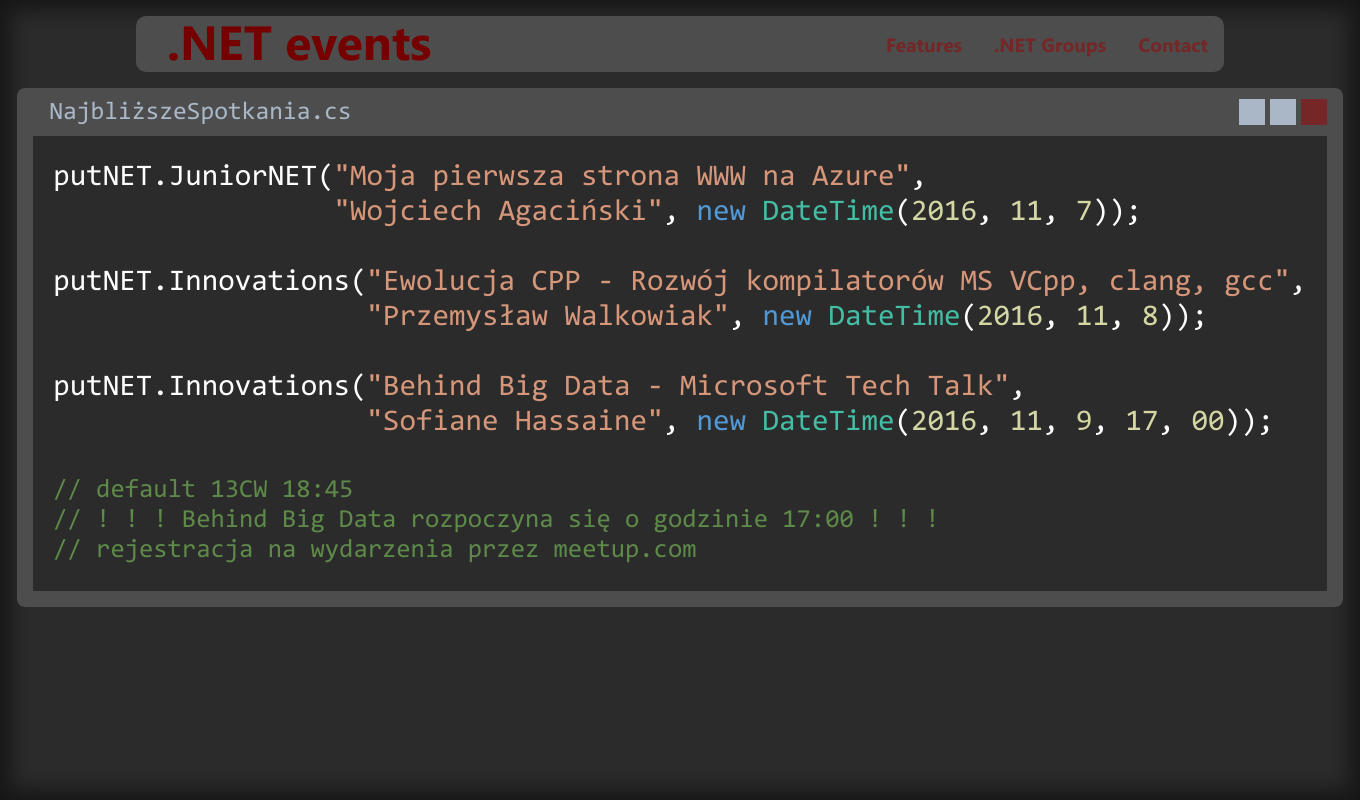
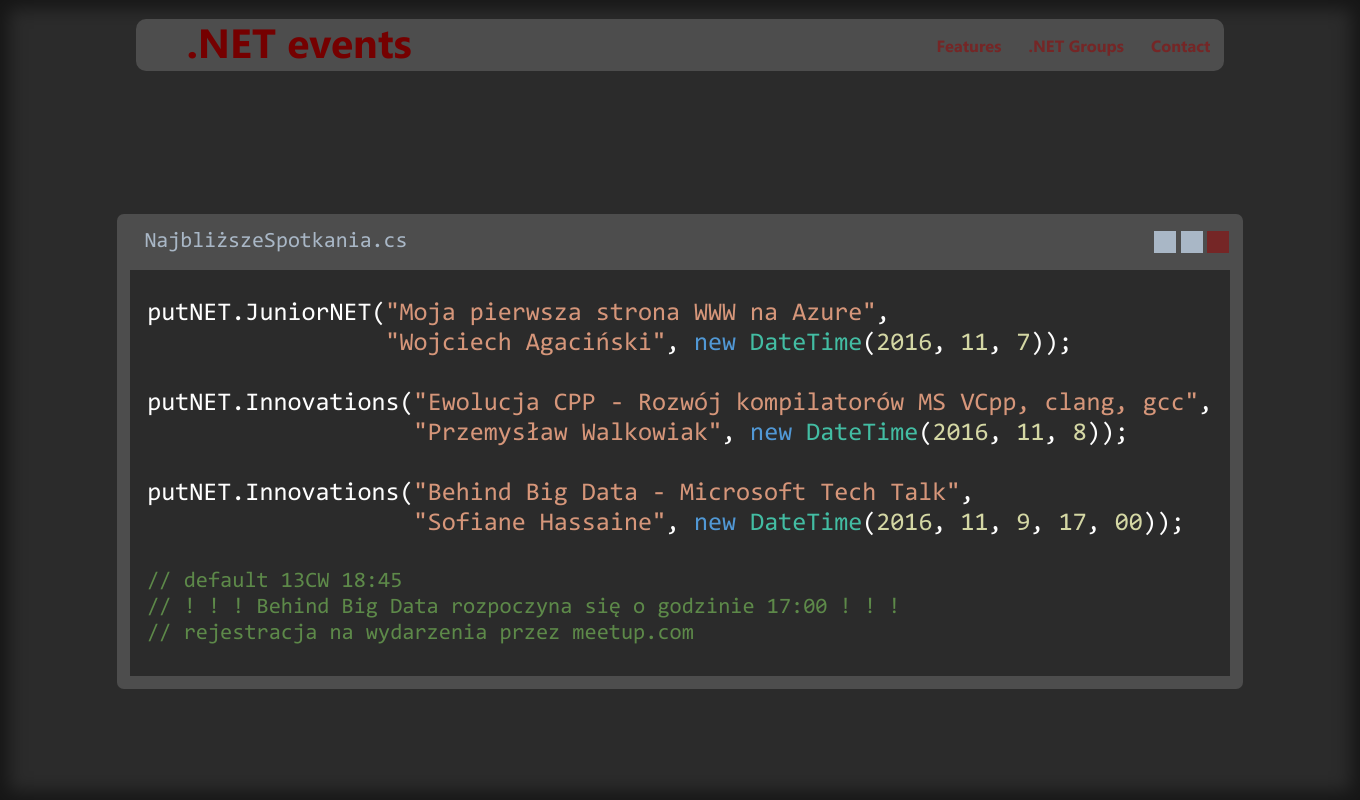
Before and after one commit to Nuurek/dotNet_events, a Django app: page / in a window 1360 px wide. Run offline with Django 3.2, Linux system fonts and the light colour scheme; style sheets or scripts are compiled from the project's sources; some libraries are stand-ins or nearby versions.

Commit message:
CSS modified for higher resolution responsive design. Site wrapper adapted for larger site content.

```diff
--- a/events/static/css/schedule.scss
+++ b/events/static/css/schedule.scss
@@ -21,15 +21,15 @@
 
         .top-row {
             position: absolute;
-            left: 32px;
-            right: 16px;
-            height: 48px;
+            left: 2vw;
+            right: 1vw;
+            height: 7vh;
             display: flex;
             justify-content: space-between;
             z-index: 1;
 
             .window-title {
-                font-size: 25px;
+                font-size: 1.6vw;
                 color: $light-gray;
                 align-self: center;
                 z-index: 1;
@@ -38,12 +38,11 @@
             .buttons {
                 display: flex;
                 flex-direction: row;
-                width: 88px;
+                width: 5.5vw;
                 justify-content: space-between;
 
                 .button {
-                    width: 26px;
-                    height: 26px;
+                    padding: 0.8vw;
                     align-self: center;
                 }
 
@@ -59,19 +58,19 @@
 
         .window {
             background-color: $dark-gray;
-            border: 16px solid $gray;
-            border-top-width: 48px;
-            border-radius: 8px;
+            border: 1vw solid $gray;
+            border-top-width: 7vh;
+            border-radius: 0.5vw;
             box-sizing: border-box;
             z-index: -1;
 
             .events {
                 display: inline-flex;
                 flex-direction: column;
-                padding: 25px 20px;
+                padding: 3.65vh 1.25vw;
 
                 > * {
-                    font-size: 30px;
+                    font-size: 1.875vw;
                     color: $super-light-gray;
                 }
 
@@ -110,7 +109,7 @@
                 }
 
                 .info {
-                    font-size: 26px;
+                    font-size: 1.625vw;
                     color: #5d8949;
                 }
             }
--- a/events/static/css/site.scss
+++ b/events/static/css/site.scss
@@ -13,7 +13,7 @@
 
 html, body {
     height: 100%;
-    font-size: 1rem;
+    font-size: 1vw;
     font-family: "Segoe UI";
 }
 
@@ -23,14 +23,16 @@ body {
 
 .site-wrapper {
     width: 100%;
-    height: 100%;
     min-height: 100%;
+    display: flex;
+    flex-flow: column;
     background-color: $dark-gray;
-    @include box-shadow(inset 0 0 20px 10px rgba(0,0,0,.5));
+    @include box-shadow(inset 0 0 1.25vw 0.625vw rgba(0,0,0,.5));
 
     .navbar-container {
         width: 100%;
-        padding: 1rem 0;
+        padding: 2.35vh 0;
+        flex: 0 1 auto;
 
         .navbar-inner {
             width: 100%;
@@ -40,7 +42,7 @@ body {
 
             .navbar {
                 width: 80%;
-                padding: 0.5rem 0;
+                padding: 1.2vh 0;
                 display: flex;
                 justify-content: space-around;
                 align-items: center;
@@ -55,8 +57,8 @@ body {
 
                     a {
                         color: $primary-red;
-                        font-size: 3rem;
-                        line-height: 2rem;
+                        font-size: 3vw;
+                        line-height: 2vw;
                     }
                 }
 
@@ -69,10 +71,10 @@ body {
                     justify-content: flex-end;
 
                     .nav-item {
-                        padding: 0 1rem;
+                        padding: 0 1vw;
 
                         > * {
-                            font-size: 1.2rem;
+                            font-size: 1.2vw;
                         }
 
                         &.active {
@@ -84,8 +86,8 @@ body {
 
                         a, a:visited {
                             color: $secondary-red;
-                            border-bottom: 0.3rem solid transparent;
-                            padding: 0.5rem 0;
+                            border-bottom: 0.7vh solid transparent;
+                            padding: 1.2vh 0;
                         }
 
                         a:hover {
@@ -100,4 +102,16 @@ body {
             }
         }
     }
+
+    .site-wrapper-container {
+        display: flex;
+        flex-direction: column;
+        justify-content: center;
+        align-items: center;
+        flex: 1 1 auto;
+
+        .site-wrapper-inner {
+            margin: 1rem auto 0 auto;
+        }
+    }
 }
--- a/events/templates/base.html
+++ b/events/templates/base.html
@@ -33,8 +33,10 @@
                 </nav>
             </div>
         </div>
-        <div class="site-wrapper-inner">
-            {% block content %} {% endblock %}
+        <div class="site-wrapper-container">
+            <div class="site-wrapper-inner">
+                {% block content %} {% endblock %}
+            </div>
         </div>
     </div>
     <script scr="{% static 'js/bootstrap.min.js' %}"></script>
```
